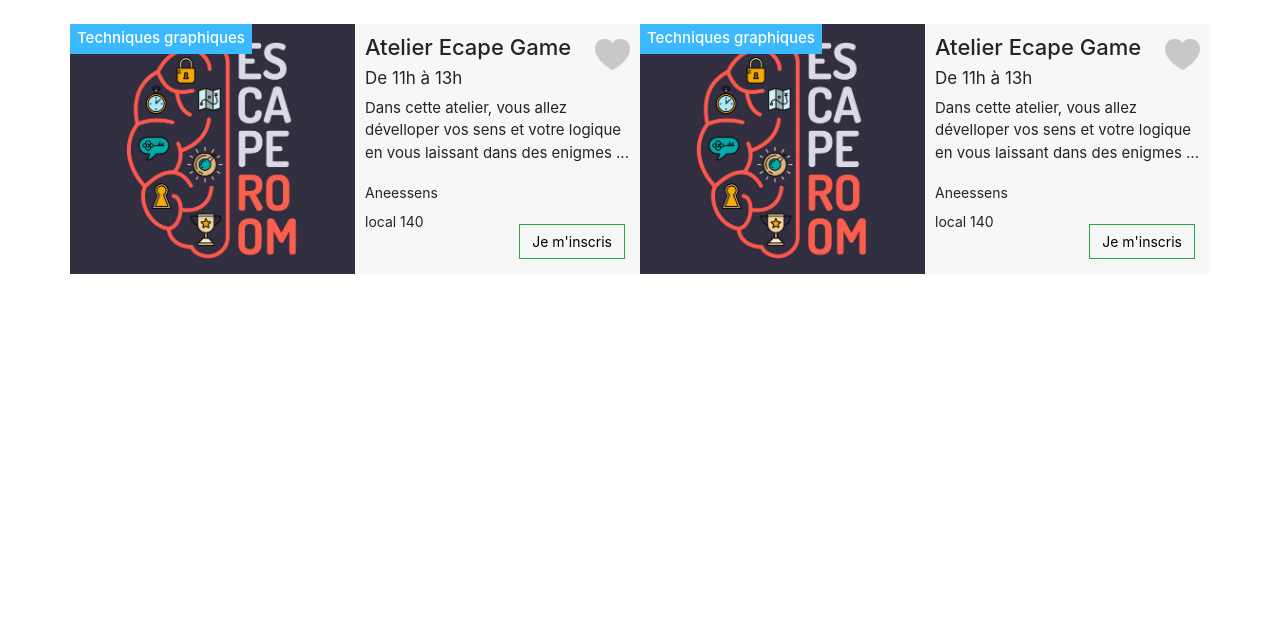
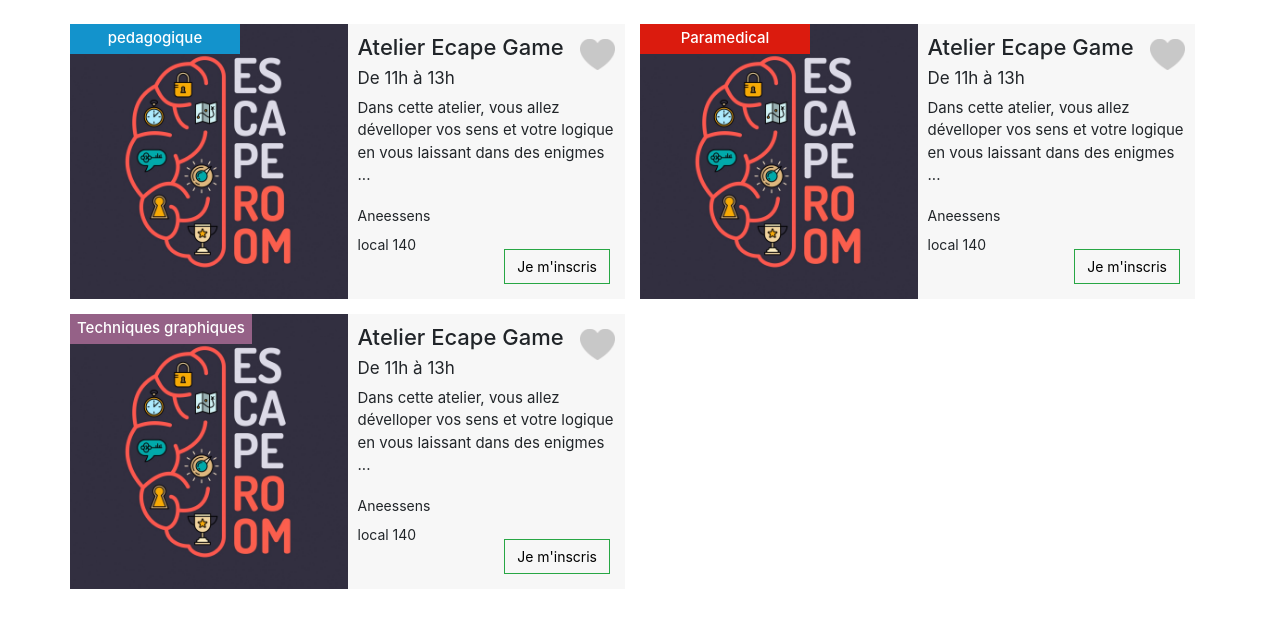
Before and after one commit to manumanmanman/JPOF, a PHP site: page /groupe-A in a window 1280 px wide. Shown: the part 56-684 px from the top of the page. Run offline with PHP 8.4, Linux system fonts and the light colour scheme.

Commit message:
style carte et variables scss

```diff
--- a/groupe-A/index.php
+++ b/groupe-A/index.php
@@ -8,12 +8,12 @@
 <div class="container">
         <div class="row">
 
-            <div class="col-lg-6 card-entier">
+            <div class="col-lg-6 card-entier pedagogique">
 
                     <div class="cartes row">
                     <div class="carte card-left col-6">
                         <img src="img/escape-room-escape-game-orleans.jpg" alt="escape-room">
-                        <h2>Techniques graphiques</h2>
+                        <h2>pedagogique</h2>
                     </div>
                     <div class="col-6 carte card-right">
                         <h1>Atelier Ecape Game</h1>
@@ -30,6 +30,31 @@
                     </div>
 
             </div> <!--  card fin -->
+
+            <div class="col-lg-6 card-entier paramedical">
+
+                    <div class="cartes row">
+                    <div class="carte card-left col-6">
+                        <img src="img/escape-room-escape-game-orleans.jpg" alt="escape-room">
+                        <h2>Paramedical</h2>
+                    </div>
+                    <div class="col-6 carte card-right">
+                        <h1>Atelier Ecape Game</h1>
+                        <h4>De 11h à 13h</h4>
+                        <a class= "coeur" href=""><img src="img/image-coeur-png-blanc.png" alt="coeur"></a>
+                        <p>Dans cette atelier, vous allez dévelloper vos sens et votre logique en vous laissant dans des enigmes ...</p>
+
+                        <span>Aneessens</span>
+                        <h5>local 140</h5>
+
+
+                        <a href="#" class= "btn btn-success inscription">Je m'inscris</a>
+                    </div>
+                    </div>
+
+
+            </div> <!-- card fin -->
+
 
             <div class="col-lg-6 card-entier">
 
--- a/groupe-A/scss/_julien.scss
+++ b/groupe-A/scss/_julien.scss
@@ -1,30 +1,89 @@
 .card-entier{
+
+    &.pedagogique{
+        .cartes{
+            .card-left{
+                h2{
+                    background-color: $pedagogique;
+                    color: rgb(255, 255, 255);
+                }
+            }
+        }
+    }
+
+    &.technique{
+        .cartes{
+            .card-left{
+                h2{
+                    background-color: $technique;
+                }
+            }
+        }
+    }
+
+    &.paramedical{
+        .cartes{
+            .card-left{
+                h2{
+                    background-color: $paramedical;
+                }
+            }
+        }
+    }
+
+    &.artsappliques{
+        .cartes{
+            .card-left{
+                h2{
+                    background-color: $artsappliques;
+                }
+            }
+        }
+    }
+
+
+    &.economiquesocial{
+        .cartes{
+            .card-left{
+                h2{
+                    background-color: $economiquesocial;
+                }
+            }
+        }
+    }
+
+
+
     .cartes{
         //border: 1px red solid;
         margin-bottom: 15px;
+        min-height: 275px;
+        margin-right: 0px; //by julien
 
             .card-left{
                 position: relative;
                 padding-right: 0;
                 padding-left: 0;
-                min-height: 250px;
+                min-height: 250px; //by julien
                 //border: 1px green solid
                 img{
                     width: 100%;
-                    height: 250px;
+                    height: 275px; //by julien
                     object-fit: cover;
                 }
                 h2{
                     position: absolute;
                     top: 0;
                     left:0px;
-                    background-color: rgb(60, 184, 255);
+                    background-color: $purple;
                     color: white;
                     font-size: 15px;
                     height: 30px;
                     padding-top: 5px;
                     padding-left:7px;
                     padding-right: 7px;
+                    text-align: center;
+                    min-width: 170px;
                 }
 
             }// fin card-left
--- /dev/null
+++ b/groupe-A/scss/_variables.scss
@@ -0,0 +1,16 @@
+$blue: #1393CC !default;
+$purple: #956187 !default;
+$red: #DB1B0E !default;
+$orange: #F59500 !default;
+$green: #74B626 !default;
+
+$teal: #20c997 !default;
+$cyan: #17a2b8 !default;
+$indigo: #6610f2 !default;
+$pink: #e83e8c !default;
+
+$artsappliques : $green;
+$economiquesocial : $orange;
+$paramedical: $red;
+$pedagogique: $blue;
+$technique: $purple;
--- a/groupe-A/scss/style.css
+++ b/groupe-A/scss/style.css
@@ -16,8 +16,31 @@
   width: 30%;
 }
 
+.card-entier.pedagogique .cartes .card-left h2 {
+  background-color: #1393CC;
+  color: white;
+}
+
+.card-entier.technique .cartes .card-left h2 {
+  background-color: #956187;
+}
+
+.card-entier.paramedical .cartes .card-left h2 {
+  background-color: #DB1B0E;
+}
+
+.card-entier.artsappliques .cartes .card-left h2 {
+  background-color: #74B626;
+}
+
+.card-entier.economiquesocial .cartes .card-left h2 {
+  background-color: #F59500;
+}
+
 .card-entier .cartes {
   margin-bottom: 15px;
+  min-height: 275px;
+  margin-right: 0px;
 }
 
 .card-entier .cartes .card-left {
@@ -29,7 +52,7 @@
 
 .card-entier .cartes .card-left img {
   width: 100%;
-  height: 250px;
+  height: 275px;
   -o-object-fit: cover;
      object-fit: cover;
 }
@@ -38,13 +61,15 @@
   position: absolute;
   top: 0;
   left: 0px;
-  background-color: #3cb8ff;
+  background-color: #956187;
   color: white;
   font-size: 15px;
   height: 30px;
   padding-top: 5px;
   padding-left: 7px;
   padding-right: 7px;
+  text-align: center;
+  min-width: 170px;
 }
 
 .card-entier .cartes .card-right {
--- a/groupe-A/scss/style.scss
+++ b/groupe-A/scss/style.scss
@@ -1,3 +1,4 @@
+@import "variables";
 @import "sulaiman";
 @import "julien";
 @import "screensize";
```
Also changed, not shown: groupe-A/img/image-coeur-png-blanc-hover.png (added), 1 other file.
